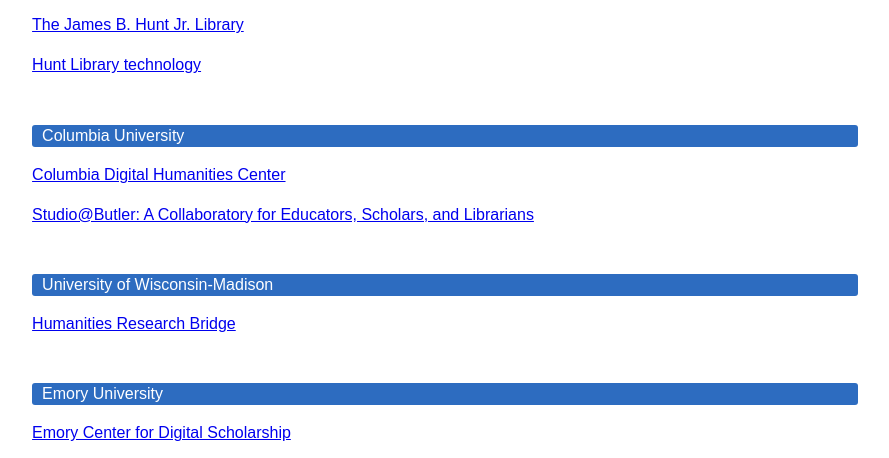
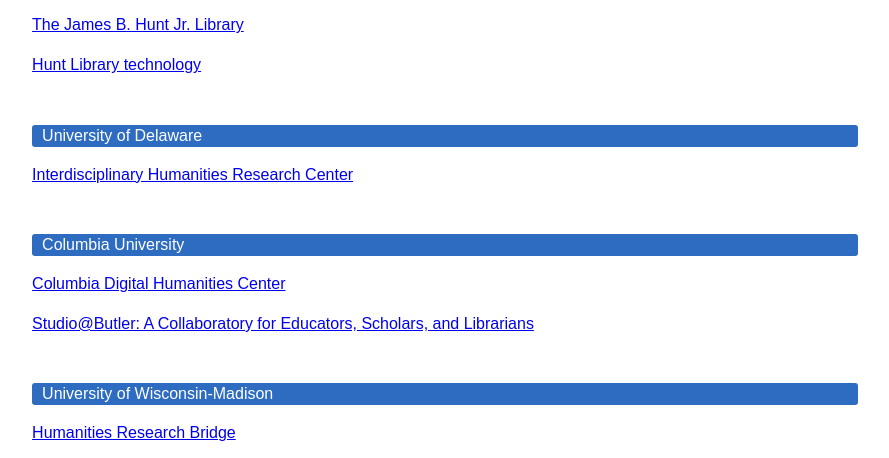
Before and after one commit to swlozier/ucrdsl, a plain HTML site: page labs-centers-orgs/index.html in a window 1280 px wide. Shown: the part 2706-3164 px from the top of the page, without its empty margins (372-1261 px from the left). Drawn offline with Linux system fonts and the light colour scheme.

Commit message:
added Univ Delaware

```diff
--- a/labs-centers-orgs/index.html
+++ b/labs-centers-orgs/index.html
@@ -97,6 +97,10 @@
 <div class="video-container"><iframe src="//www.youtube.com/embed/BzL8MHbBtiY?rel=0" allowfullscreen></iframe></div>
 <p><a href="http://www.lib.ncsu.edu/huntlibrary">The James B. Hunt Jr. Library</a></p>
 <p><a href="http://www.lib.ncsu.edu/huntlibrary/technology">Hunt Library technology</a></p>
+&nbsp;
+
+<h2 class="bar">University of Delaware</h2>
+<p><a href="http://www.ihrc.udel.edu/">Interdisciplinary Humanities Research Center</a></p>
 &nbsp;
 
 <h2 class="bar">Columbia University</h2>
```
